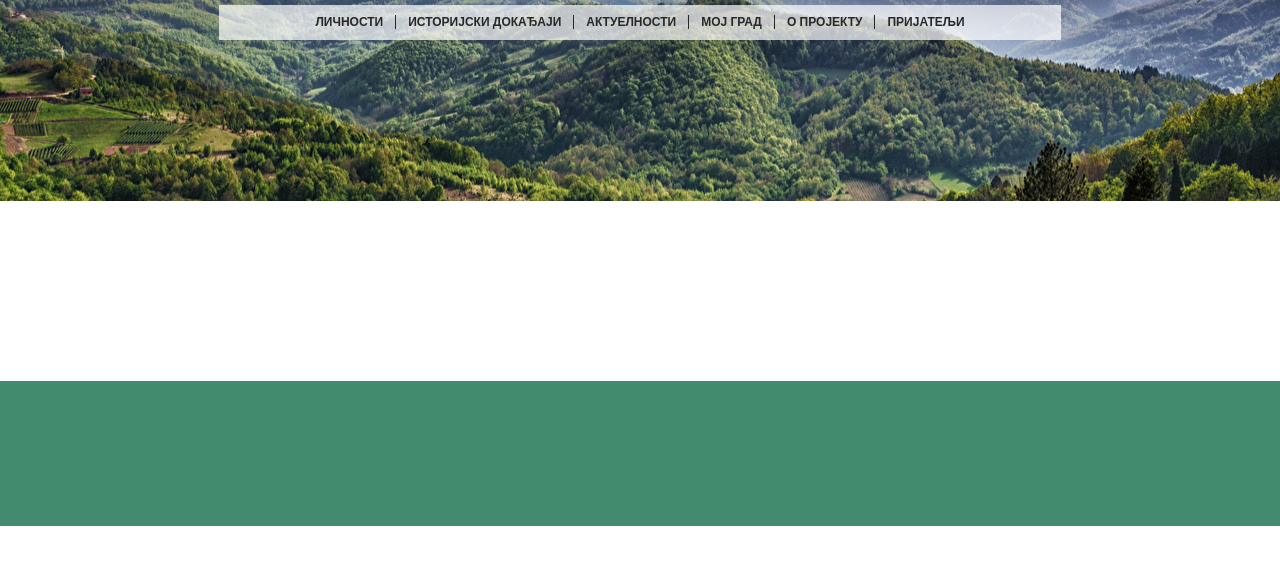
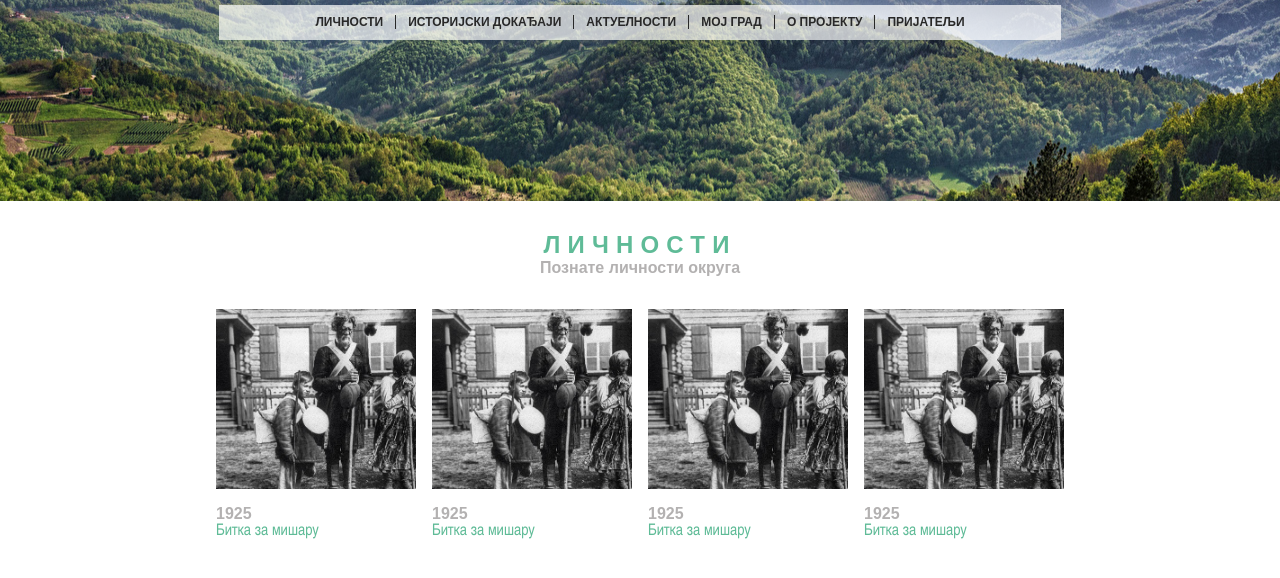
Before and after one commit to OlegPukhaev/VidikSaCera, a plain HTML site: page index.html in a window 1280 px wide. Shown: the part 274-852 px from the top of the page. Before the commit the page ends 800 px from the top, so only its background shows below. Drawn offline with Linux system fonts and the light colour scheme.

Commit message:
Add section Licnosty with gallery

```diff
--- a/index.html
+++ b/index.html
@@ -25,7 +25,6 @@
             <a href="#"><img src="./image/logo.png" alt="" srcset="" /></a>
           </div>
           <div class="nav">
-            <!-- <div class="nav_menu"> -->
             <div><a href="#">ЛИЧНОСТИ</a></div>
             <div><a href="#">ИСТОРИJСКИ ДОКАЂАJИ</a></div>
             <div><a href="#">АКТУЕЛНОСТИ</a></div>
@@ -33,10 +32,44 @@
             <div><a href="#">О ПРОJЕКТУ</a></div>
             <div><a href="#">ПРИJАТЕЉИ</a></div>
           </div>
-          <!-- </div> -->
         </div>
       </header>
-      <main></main>
+      <main>
+        <section>
+          <h1 class="color_green">ЛИЧНОСТИ</h1>
+          <h2 class="color_gray">Познате личности округа</h2>
+          <div class="gallery mt-2">
+            <div class="card">
+              <div class="img_wrapper">
+                <img src="./image/people/001.jpeg" />
+              </div>
+              <h2 class="color_gray mt-1">1925</h2>
+              <h3 class="color_green">Битка за мишару</h3>
+            </div>
+            <div class="card">
+              <div class="img_wrapper">
+                <img src="./image/people/001.jpeg" />
+              </div>
+              <h2 class="color_gray mt-1">1925</h2>
+              <h3 class="color_green">Битка за мишару</h3>
+            </div>
+            <div class="card">
+              <div class="img_wrapper">
+                <img src="./image/people/001.jpeg" />
+              </div>
+              <h2 class="color_gray mt-1">1925</h2>
+              <h3 class="color_green">Битка за мишару</h3>
+            </div>
+            <div class="card">
+              <div class="img_wrapper">
+                <img src="./image/people/001.jpeg" />
+              </div>
+              <h2 class="color_gray mt-1">1925</h2>
+              <h3 class="color_green">Битка за мишару</h3>
+            </div>
+          </div>
+        </section>
+      </main>
       <footer></footer>
     </div>
   </body>
--- a/style.css
+++ b/style.css
@@ -160,7 +160,83 @@ a:hover {
 }
 
 main {
+  display: flex;
+  flex-flow: column nowrap;
+  justify-content: flex-start;
+  align-items: center;
   flex: 1;
+}
+
+section {
+  width: 100%;
+  display: flex;
+  flex-flow: column nowrap;
+  justify-content: flex-start;
+  align-items: center;
+  padding: 30px 0;
+  flex: 1;
+}
+
+h1 {
+  font-size: 24px;
+  font-weight: bold;
+  letter-spacing: 0.3em;
+}
+
+h2 {
+  font-family: "Arial Bold", sans-serif;
+  font-size: 16px;
+  font-weight: bold;
+}
+
+h3 {
+  font-family: "Arial Narrow", sans-serif;
+  font-size: 16px;
+  font-weight: 500;
+}
+
+.mt-1 {
+  margin-top: 1em;
+}
+.mt-2 {
+  margin-top: 2em;
+}
+.mt-3 {
+  margin-top: 3em;
+}
+
+.color_green {
+  color: #5fbb97;
+}
+
+.color_gray {
+  color: #b3b1b1;
+}
+
+.color_white {
+  color: #ffffff;
+}
+
+.gallery {
+  display: flex;
+
+  justify-content: center;
+  flex-flow: row wrap;
+}
+
+.card {
+  padding: 8px;
+}
+
+.img_wrapper {
+  width: 200px;
+  height: 180px;
+  background-color: gray;
+  overflow: hidden;
+}
+
+.img_wrapper img {
+  height: 100%;
 }
 
 footer {
@@ -186,4 +262,15 @@ footer {
     padding: 0.2rem 1rem;
     border-left: 0;
   }
+  .img_wrapper {
+    width: 170px;
+    height: 150px;
+  }
 }
+
+@media (max-width: 320px) {
+  .img_wrapper {
+    width: 300px;
+    height: 250px;
+  }
+}
```
Also changed, not shown: image/people/001.jpeg (added), image/people/002.jpg (added), image/people/003.jpg (added).
